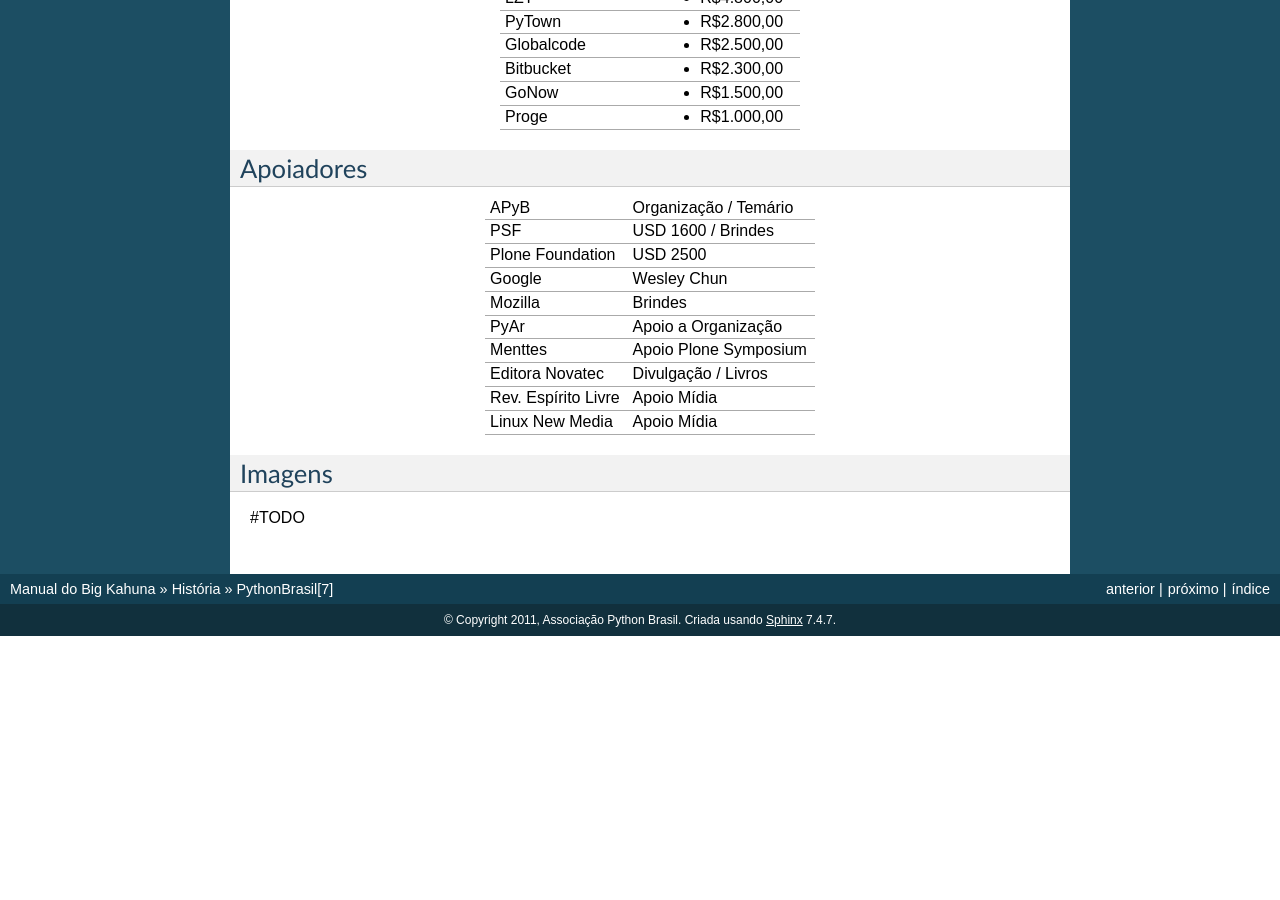
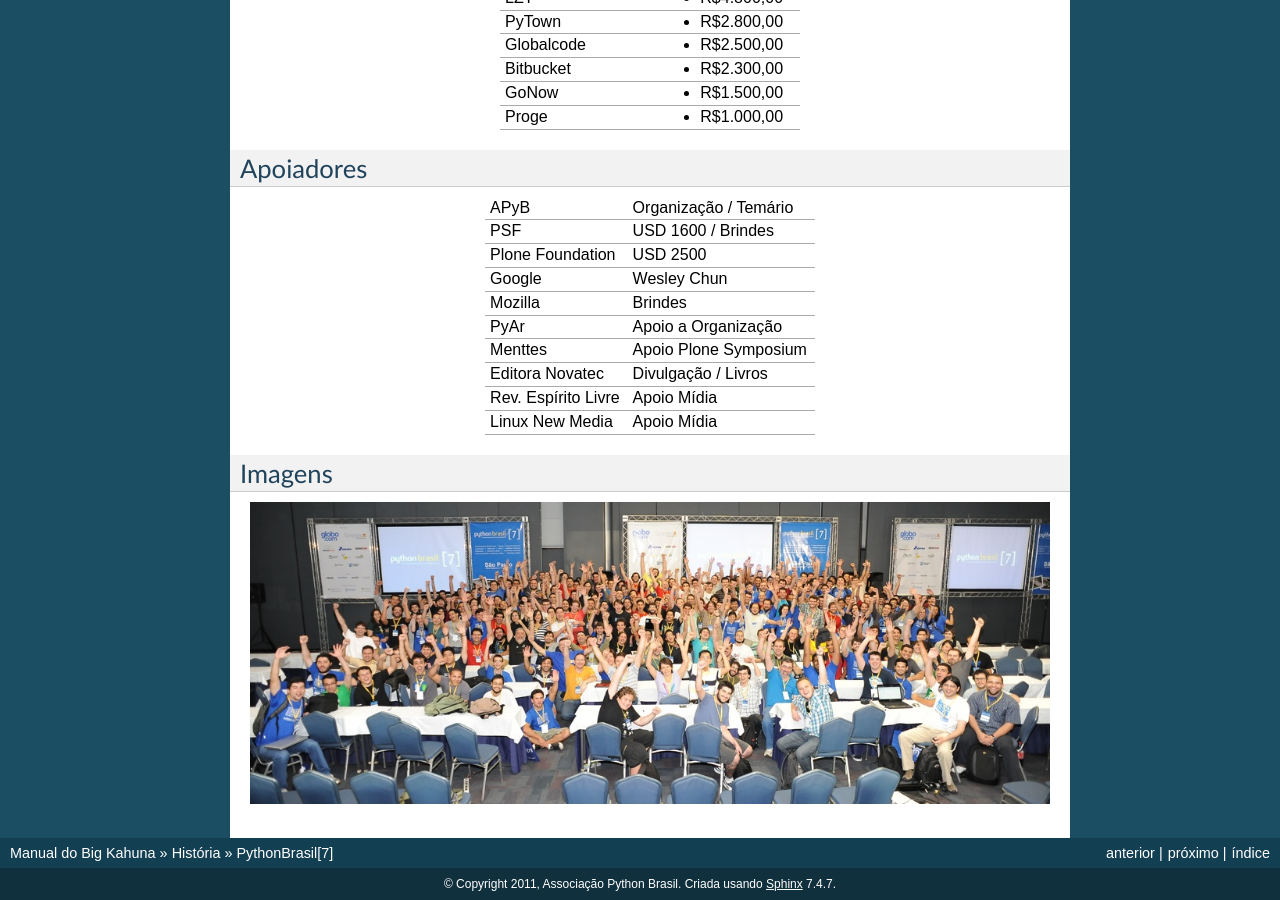
Before and after one commit to pythonbrasil/manual, a Sphinx documentation site: the page built from source/historia/pythonbrasil7.txt, in a window 1280 px wide and 900 px high, scrolled down 1711 px. Built offline with Sphinx 7.4.7, drawn with Linux system fonts in a browser that asks for light colours; before the commit the page ends 2347 px from its top, so only the background shows below that.

Commit message:
Add pythonbrasil[7] group image

```diff
--- a/source/historia/pythonbrasil7.txt
+++ b/source/historia/pythonbrasil7.txt
@@ -160,4 +160,4 @@
 Imagens
 ---------
 
-#TODO
+.. image:: ../imagens/pythonbrasil7.jpg
```
